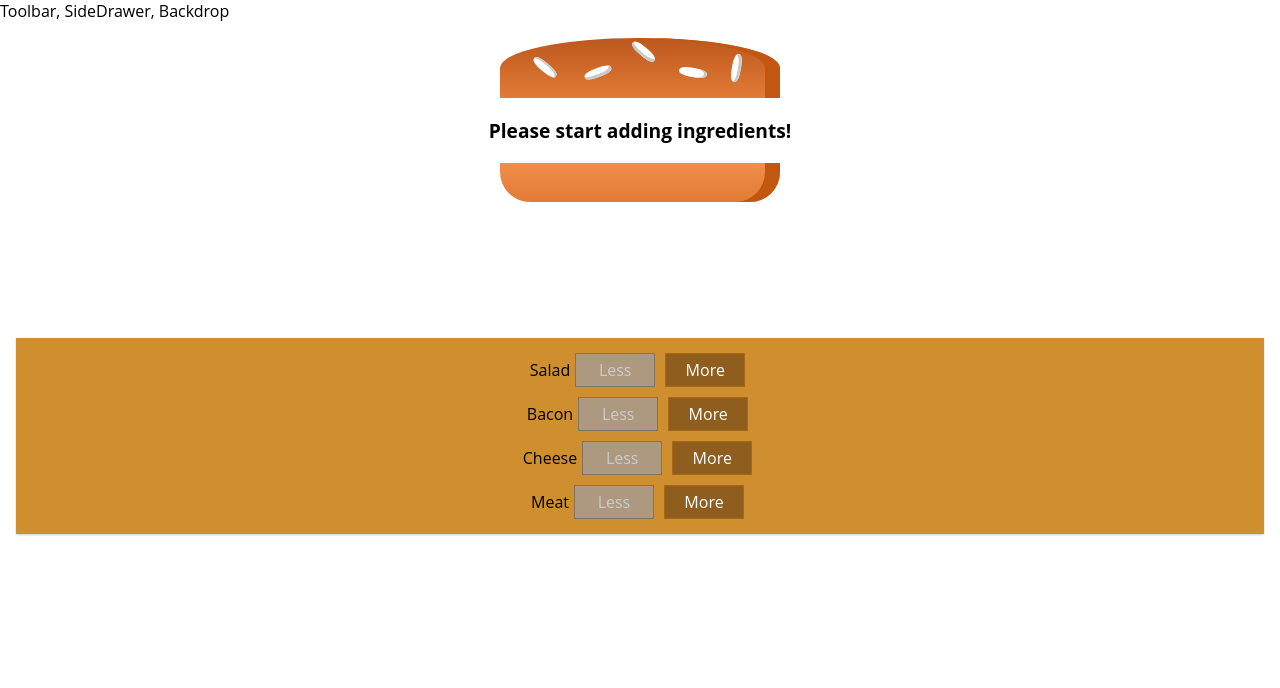
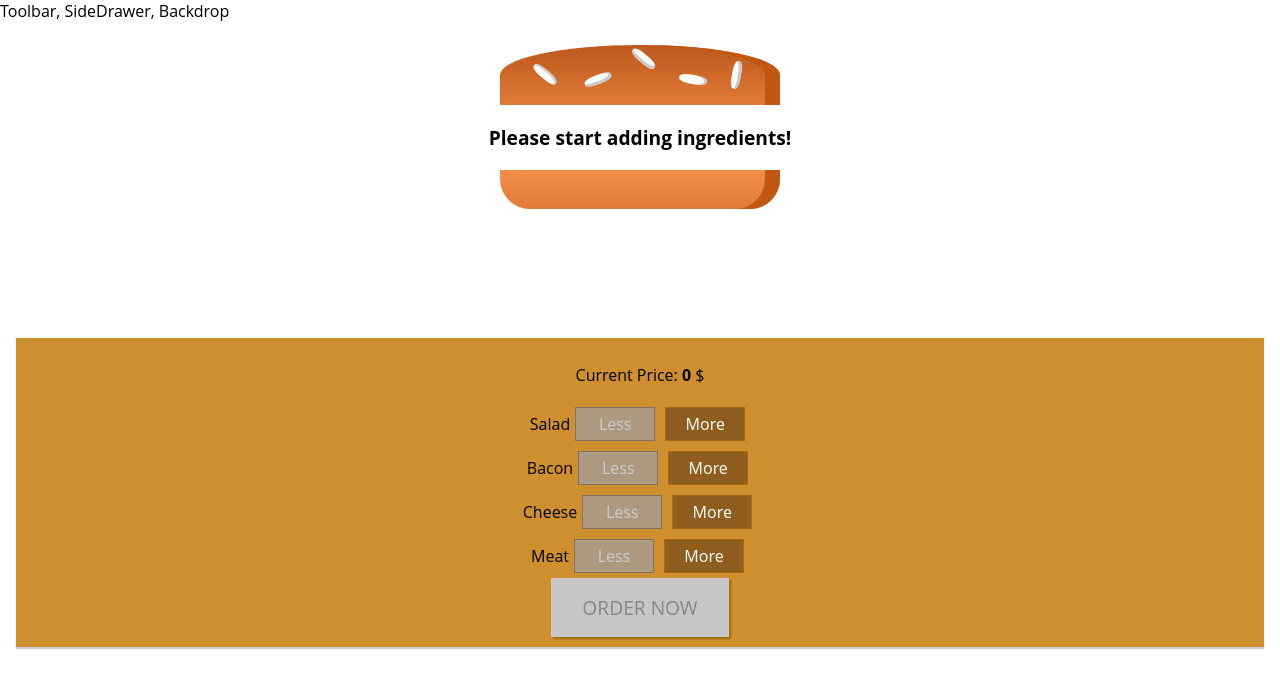
Before and after one commit to alirezamoon/berger-builder, a React (Create React App) app: page / in a window 1280 px wide. Shown: the top 688 px of the page. Built offline with nearby package versions, Linux system fonts and the light colour scheme.

Commit message:
add order button

```diff
--- a/src/Components/Burger/BuildControls/BuildControls.js
+++ b/src/Components/Burger/BuildControls/BuildControls.js
@@ -11,6 +11,7 @@
 
 const buildControls = (props) => (
   <div className={classes.BuildControls}>
+    <p>Current Price: <strong>{Math.abs(props.totalPrice.toFixed(2))}</strong> $</p>
     {controls.map((ctrl) => (
       <BuildControl
         key={ctrl.lable}
@@ -21,6 +22,7 @@
         disabled={props.disabled[ctrl.type]}
       />
     ))}
+    <button className={classes.OrderButton} disabled={!props.purchasable}>ORDER NOW</button>
   </div>
 );
 
--- a/src/Components/Burger/BuildControls/BuildControls.module.css
+++ b/src/Components/Burger/BuildControls/BuildControls.module.css
@@ -1,10 +1,51 @@
 .BuildControls {
-    width : 100%;
-    background-color: #cf8f2e;
+    width: 100%;
+    background-color: #CF8F2E;
     display: flex;
     flex-flow: column;
     align-items: center;
-    box-shadow: 0 1px 2px #ccc;
+    box-shadow: 0 2px 1px #ccc;
     margin: auto;
     padding: 10px 0;
 }
+
+.OrderButton {
+    background-color: #DAD735;
+    outline: none;
+    cursor: pointer;
+    border: 1px solid #966909;
+    color: #966909;
+    font-family: inherit;
+    font-size: 1.2em;
+    padding: 15px 30px;
+    box-shadow: 2px 2px 2px #966909;
+}
+
+.OrderButton:hover, .OrderButton:active {
+    background-color: #A0DB41;
+    border: 1px solid #966909;
+    color: #966909;
+}
+
+.OrderButton:disabled {
+    background-color: #C7C6C6;
+    cursor: not-allowed;
+    border: 1px solid #ccc;
+    color: #888888;
+}
+
+.OrderButton:not(:disabled) {
+    animation: enable 0.3s linear;
+}
+
+@keyframes enable {
+    0% {
+        transform: scale(1);
+    }
+    60% {
+        transform: scale(1.1);
+    }
+    100% {
+        transform: scale(1);
+    }
+}
--- a/src/Components/Burger/Burger.module.css
+++ b/src/Components/Burger/Burger.module.css
@@ -2,7 +2,7 @@
     width: 100%;
     margin: auto;
     height: 250px;
-    /* overflow: scroll; */
+    overflow: scroll;
     text-align: center;
     font-weight: bold;
     font-size: 1.2rem;
--- a/src/Containers/BurgerBuilder/BurgerBuilder.js
+++ b/src/Containers/BurgerBuilder/BurgerBuilder.js
@@ -20,8 +20,22 @@
       cheese: 0,
       meat: 0,
     },
-    totalPrice: 0
+    totalPrice: 0,
+    purchasable: false
   };
+
+  updatePurchaseState(ingredients) {
+
+    // let sum = 0
+    // for(let key in ingredients){
+    //   sum += ingredients[key]
+    // }
+
+    const sum = Object.keys(ingredients)
+      .map(igKey => ingredients[igKey])
+      .reduce((sum, el) => sum + el , 0)
+    this.setState({ purchasable: sum > 0 })
+  }
 
   addIngredientHandler = (type) => {
     const oldCount = this.state.ingredients[type]
@@ -37,11 +51,12 @@
       ingredients: updatedIngredients,
       totalPrice: updatedTotalPrice
     })
+    this.updatePurchaseState(updatedIngredients)
   }
 
   removeIngredientHandler = (type) => {
     const oldCount = this.state.ingredients[type]
-    if(oldCount <= 0){
+    if (oldCount <= 0) {
       return
     }
     const updatedCount = oldCount - 1
@@ -56,22 +71,26 @@
       ingredients: updatedIngredients,
       totalPrice: updatedTotalPrice
     })
+    this.updatePurchaseState(updatedIngredients)
   }
 
   render() {
     const disabledInfo = {
       ...this.state.ingredients
     }
-    for(let key in disabledInfo){
+    for (let key in disabledInfo) {
       disabledInfo[key] = disabledInfo[key] <= 0
     }
+
     return (
       <Aux>
         <Burger ingredients={this.state.ingredients} />
         <BuildControls
           ingredientAdded={this.addIngredientHandler}
           ingredientRemoved={this.removeIngredientHandler}
-          disabled={disabledInfo} />
+          disabled={disabledInfo}
+          totalPrice={this.state.totalPrice}
+          purchasable={this.state.purchasable} />
       </Aux>
     );
   }
```
Also changed, not shown: 1 other file (tests, documents, lock files or other folders).
